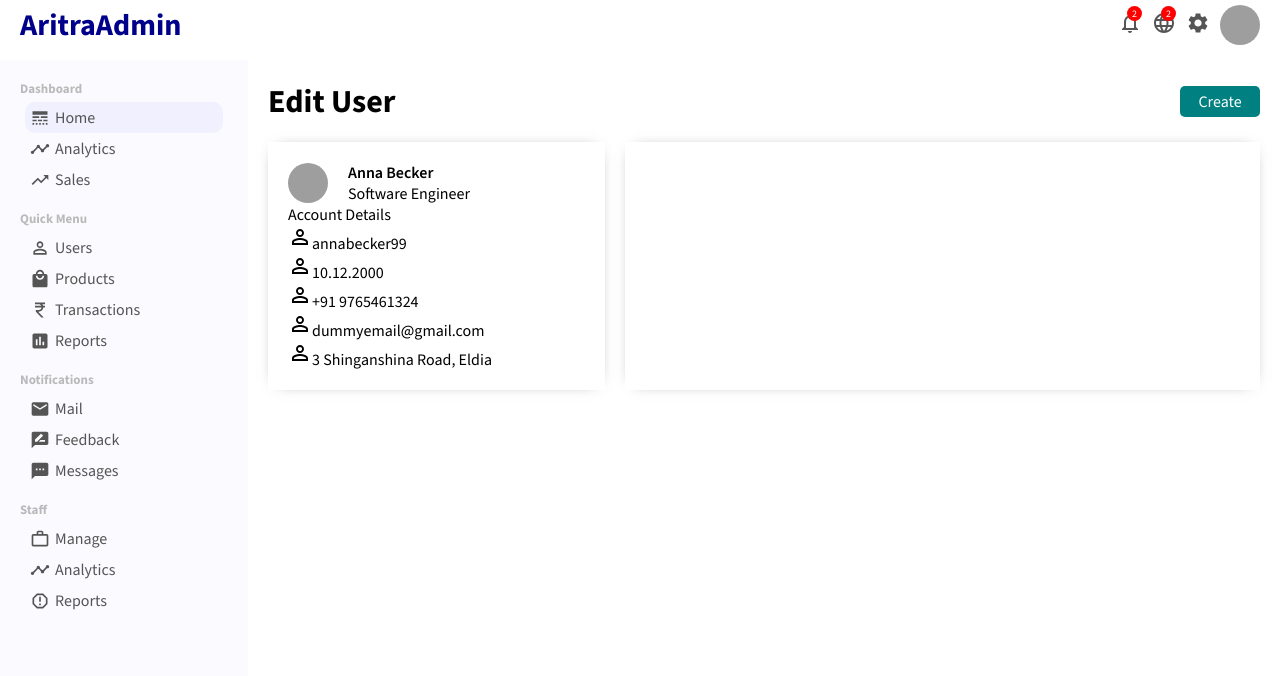
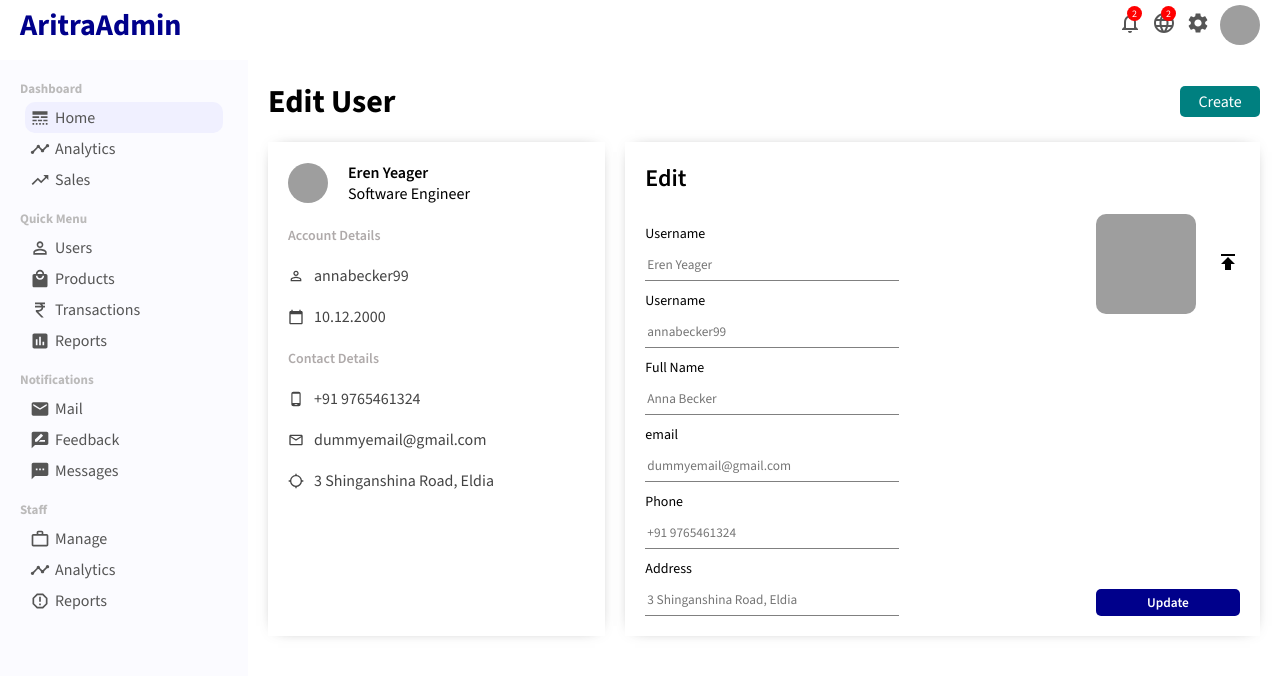
Before and after one commit to AritraChatterjee22/AdminPage, a React (Create React App) app: page /user/1 in a window 1280 px wide. Shown: the top 676 px of the page. Built offline with nearby package versions, Linux system fonts and the light colour scheme; grey boxes are pictures that could not be loaded.

Commit message:
user edit

```diff
--- a/src/pages/user/User.jsx
+++ b/src/pages/user/User.jsx
@@ -1,10 +1,15 @@
 import React from 'react'
 import "./user.css"
-import { userRows } from '../../dummyData'
-import { PermIdentity } from '@mui/icons-material'
+// import { useParams } from 'react-router-dom';
+// import { userRows } from '../../dummyData';
+import { CalendarToday, LocationSearching, MailOutline, PermIdentity, PhoneAndroid, Publish } from '@mui/icons-material'
 
 
 function User() {
+  // const { id } = useParams();
+  // console.log('id:', id);
+  // const user = userRows.find(user => user.id === parseInt(id));
+  // console.log('user:', user);
   return (
     <div className='user'>
       <div className='userTitleContainer'>
@@ -16,7 +21,7 @@ function User() {
           <div className='userShowTop'>
             <img src='https://i1.sndcdn.com/artworks-QLH5FyzoNynvfQmg-EICzDA-t500x500.jpg' className='userShowImg'/>
             <div className='userShowTopTitle'>
-              <span className='userShowUsername'>Anna Becker</span>
+              <span className='userShowUsername'>Eren Yeager</span>
               <span className='userShowUserTitle'>Software Engineer</span>
             </div>
           </div>
@@ -27,24 +32,63 @@ function User() {
               <span className='userShowInfoTitle'>annabecker99</span>
             </div>
             <div className='userShowInfo'>
-              <PermIdentity className='userShowIcon'/>
+              <CalendarToday className='userShowIcon'/>
               <span className='userShowInfoTitle'>10.12.2000</span>
             </div>
+            <span className='userShowTitle'>Contact Details</span>
             <div className='userShowInfo'>
-              <PermIdentity className='userShowIcon'/>
+              <PhoneAndroid className='userShowIcon'/>
               <span className='userShowInfoTitle'>+91 9765461324</span>
             </div>
             <div className='userShowInfo'>
-              <PermIdentity className='userShowIcon'/>
+              <MailOutline className='userShowIcon'/>
               <span className='userShowInfoTitle'>dummyemail@gmail.com</span>
             </div>
             <div className='userShowInfo'>
-              <PermIdentity className='userShowIcon'/>
+              <LocationSearching className='userShowIcon'/>
               <span className='userShowInfoTitle'>3 Shinganshina Road, Eldia</span>
             </div>
           </div>
         </div>
-        <div className='userUpdate'></div>
+        <div className='userUpdate'>
+          <span className='userUpdateTitle'>Edit</span>
+          <form className='userUpdateForm'>
+            <div className='userUpdateLeft'>
+              <div className='userUpdateItem'>
+                <label>Username</label>
+                <input type="text" placeholder='Eren Yeager' className='userUpdateInput'/>
+              </div>
+              <div className='userUpdateItem'>
+                <label>Username</label>
+                <input type="text" placeholder='annabecker99' className='userUpdateInput'/>
+              </div>
+              <div className='userUpdateItem'>
+                <label>Full Name</label>
+                <input type="text" placeholder='Anna Becker' className='userUpdateInput'/>
+              </div>
+              <div className='userUpdateItem'>
+                <label>email</label>
+                <input type="text" placeholder='dummyemail@gmail.com' className='userUpdateInput'/>
+              </div>
+              <div className='userUpdateItem'>
+                <label>Phone</label>
+                <input type="text" placeholder='+91 9765461324' className='userUpdateInput'/>
+              </div>
+              <div className='userUpdateItem'>
+                <label>Address</label>
+                <input type="text" placeholder='3 Shinganshina Road, Eldia' className='userUpdateInput'/>
+              </div>
+            </div>
+            <div className='userUpdateRight'>
+              <div className='userUpdateUpload'>
+                <img className='userUpdateImg' src='https://i1.sndcdn.com/artworks-QLH5FyzoNynvfQmg-EICzDA-t500x500.jpg' alt='' />
+                <label htmlFor='file'><Publish className='userUpdateIcon'/></label>
+                <input type='file' id='file' style={{display:"none"}}/>
+              </div>
+              <button className='userUpdateButton'>Update</button>
+            </div>
+          </form>
+        </div>
       </div>
     </div>
   )
--- a/src/pages/user/user.css
+++ b/src/pages/user/user.css
@@ -67,3 +67,90 @@
 .userShowUserTitle{
   font-weight: 300;
 }
+
+.userShowBottom{
+  margin-top: 20px;
+}
+
+.userShowTitle{
+  font-size: 14px;
+  font-weight: 600;
+  color: rgb(175, 170, 170);
+}
+
+.userShowInfo{
+  display: flex;
+  align-items: center;
+  margin: 20px 0px;
+  color: #444;
+}
+
+.userShowIcon{
+  font-size: 16px !important;
+}
+
+.userShowInfoTitle{
+  margin-left: 10px;
+}
+
+.userUpdateTitle{
+  font-size: 24px;
+  font-weight: 600;
+}
+
+.userUpdateForm{
+  display: flex;
+  justify-content: space-between;
+  margin-top: 20px;
+}
+
+.userUpdateItem{
+  display: flex;
+  flex-direction: column;
+  margin-top: 10px;
+}
+
+.userUpdateItem>label{
+  margin-bottom: 5px;
+  font-size: 14px;
+}
+
+.userUpdateInput{
+  border: none;
+  width: 250px;
+  height: 30px;
+  border-bottom: 1px solid gray;
+}
+
+.userUpdateRight{
+  display: flex;
+  flex-direction: column;
+  justify-content: space-between;
+}
+
+.userUpdateUpload{
+  display: flex;
+  align-items: center;
+}
+
+.userUpdateImg{
+  width: 100px;
+  height: 100px;
+  border-radius: 10px;
+  object-fit: cover;
+  margin-right: 20px;
+}
+
+.userUpdateIcon{
+  cursor: pointer;
+}
+
+.userUpdateButton{
+  border-radius: 5px;
+  border: none;
+  padding: 5px;
+  cursor: pointer;
+  background-color: darkblue;
+  color: white;
+  font-weight: 600;
+}
```
